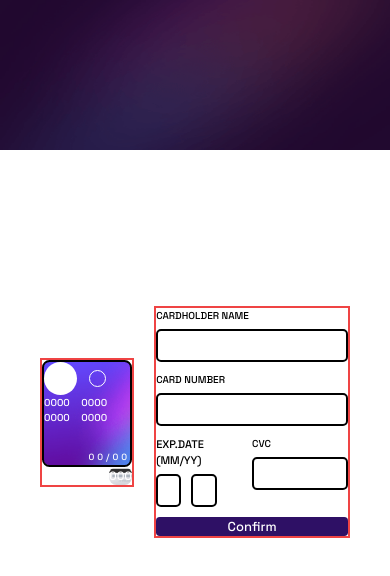
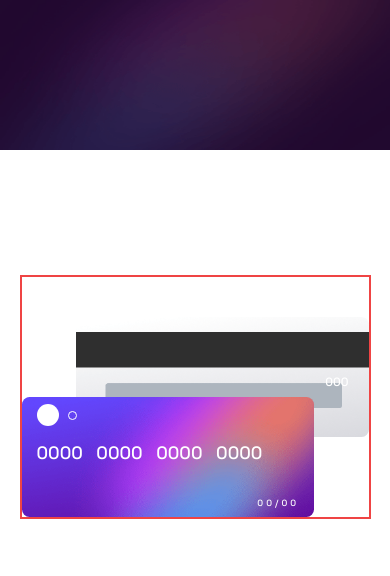
Before and after one commit to SouhailM07/interactive-card-details-form, a React (Vite) app: page / in a window 390 px wide. Shown: the top 576 px of the page. Built offline with nearby package versions, Linux system fonts and the light colour scheme.

Commit message:
[FrontCard / BackCard] components are now / mbl RESPONSIVE /

```diff
--- a/src/components/BackCard/backCard.css
+++ b/src/components/BackCard/backCard.css
@@ -6,9 +6,9 @@
   background: url("../../assets/images/bg-card-back.png") no-repeat;
   background-size: cover;
   @apply rounded-xl self-end flex items-center justify-end;
-  @apply lg:w-[32rem] lg:h-[18rem] md:w-[38vw] md:h-[22vw];
+  @apply lg:w-[32rem] lg:h-[18rem] md:w-[38vw] md:h-[22vw] xs:h-[13rem] xs:w-[25rem] relative md:top-[0] mbl:top-[4rem] xs:top-[5rem] z-[0] mbl:w-[75vw] mbl:h-[12rem];
 }
 
 #BackCard div {
-  @apply lg:mr-[4rem] md:mr-[2rem] lg:mt-[1rem] text-[1.2rem] text-white;
+  @apply lg:mr-[4rem] md:mr-[2rem] mbl:mr-[2rem] xs:mr-[3.5rem] mt-[1rem] text-[1.2rem] text-white;
 }
--- a/src/components/Container/Container.tsx
+++ b/src/components/Container/Container.tsx
@@ -8,13 +8,13 @@ export default function Container() {
     <>
       <div
         id="container"
-        className="h-screen flex items-center justify-around px-[4rem]"
+        className="h-screen flex md:flex-row xs:flex-col items-center justify-around md:px-[4rem]"
       >
-        <div className="lg:h-[38.5rem] border-2 border-red-500 md:h-[50vw] md:w-[47vw] flex flex-col justify-between lg:w-[39rem] mr-[2rem] ">
+        <div id="container-cardsContainer" className="">
           <FrontCard />
           <BackCard />
         </div>
-        <CardInfo />
+        {/* <CardInfo /> */}
       </div>
     </>
   );
--- a/src/components/Container/container.css
+++ b/src/components/Container/container.css
@@ -4,7 +4,13 @@
   background-size: 32vw 100%;
 }
 
-@media screen and (max-width: 575px) {
+#container-cardsContainer {
+  @apply flex  justify-between border-2 border-red-500;
+  @apply md:h-[50vw] md:w-[47vw] lg:h-[38.5rem] lg:w-[39rem] md:flex-col mbl:flex-col-reverse  xs:w-[30rem] mbl:w-[90vw];
+  @apply md:mr-[2rem] md:top-[0] mbl:top-[-2.5rem] relative;
+}
+
+@media screen and (max-width: 800px) {
   #container {
     background-image: url("../../assets/images/bg-main-mobile.png");
     background-size: 100% 15rem;
--- a/src/components/FrontCard/frontCard.css
+++ b/src/components/FrontCard/frontCard.css
@@ -9,17 +9,19 @@
   #frontCard {
     background: no-repeat url("../../assets/images/bg-card-front.png");
     background-size: cover;
-    @apply rounded-xl flex flex-col justify-around border-2 border-black;
-    @apply lg:w-[32rem] lg:h-[18rem] md:px-[2.3vw] lg:px-[2.3rem] md:w-[38vw] md:h-[22vw];
+    @apply rounded-xl flex flex-col justify-around relative z-[1];
+    @apply lg:w-[32rem] lg:h-[18rem] md:px-[2.3vw] mbl:px-[1.5rem] lg:px-[2.3rem] md:w-[38vw] md:h-[22vw] xs:w-[25rem] xs:h-[13rem] mbl:w-[75vw] mbl:h-[12rem];
   }
   #frontCard-s1 {
-    @apply flex  justify-between w-[6.2rem];
+    @apply flex  justify-between md:w-[6.2rem] mbl:w-[4rem] items-center;
   }
   #frontCard-s1-bc {
-    @apply bg-white h-[3.3rem] w-[3.3rem] rounded-full;
+    @apply bg-white  rounded-full;
+    @apply md:h-[3.3rem] md:w-[3.3rem] mbl:h-[2.2rem] mbl:w-[2.2rem];
   }
   #frontCard-s1-sc {
-    @apply border-[1px] border-white h-[1.7rem] w-[1.7rem] rounded-full mt-[8px];
+    @apply border-[1px] border-white rounded-full;
+    @apply md:h-[1.7rem] md:w-[1.7rem] mbl:h-[0.9rem] mbl:w-[0.9rem];
   }
   /*=====================================================================================*/
   /* section 2 */
@@ -28,7 +30,7 @@
     @apply flex flex-col justify-between h-[7rem] text-white;
   }
   #frontCard-s2-cardNumber {
-    @apply md:text-[2.5vw] lg:text-[2.2rem];
+    @apply md:text-[2.5vw] lg:text-[2.2rem] xs:text-[1.8rem] mbl:text-[4.6vw];
     word-spacing: 9px;
   }
   #frontCard-s2-bottomDetails {
--- a/tailwind.config.js
+++ b/tailwind.config.js
@@ -1,5 +1,8 @@
 /** @type {import(tailwindcss).Config} */ export default {
   content: ["./index.html", "./src/**/*.{js,ts,jsx,tsx}"],
-  theme: { extend: {}, screens: { xs: "0px", md: "800px", lg: "1000px" } },
+  theme: {
+    extend: {},
+    screens: { mbl: "0px", xs: "450px", md: "800px", lg: "1000px" },
+  },
   plugins: [],
 };
```
